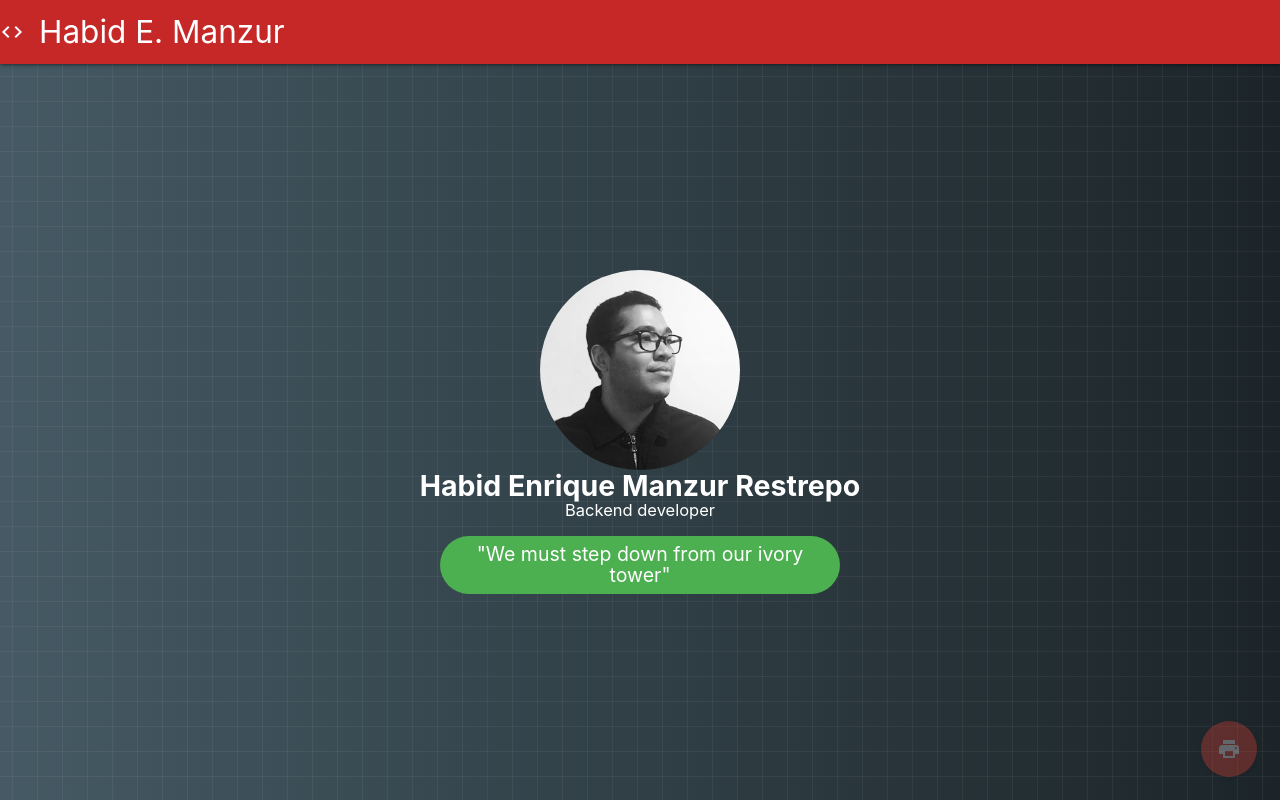
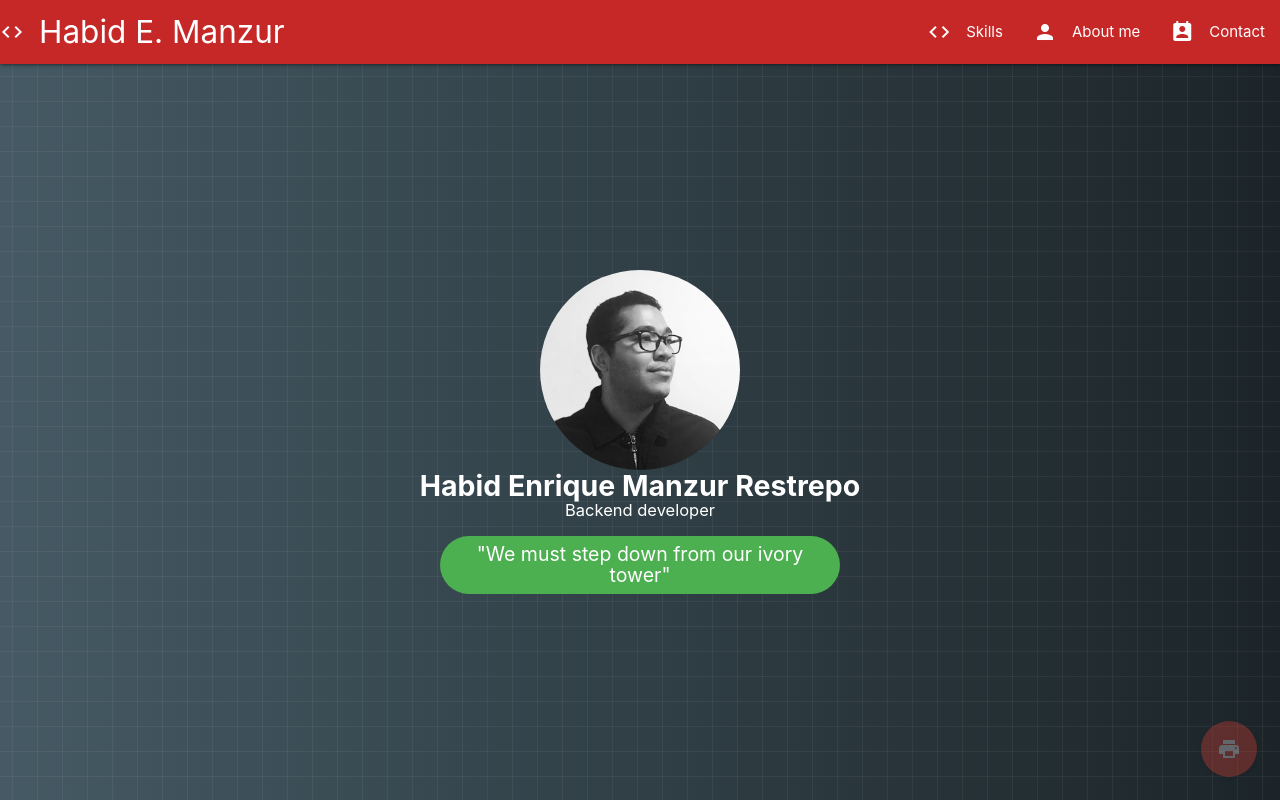
Before and after one commit to hmanzur/hmanzur.github.io, a website: page index.html in a window 1280 px wide. Shown: the top 800 px of the page. Drawn offline with nearby package versions, Linux system fonts and the light colour scheme.

Commit message:
Index fixes

```diff
--- a/index.html
+++ b/index.html
@@ -35,6 +35,7 @@
                     <i class="material-icons">code</i>
                     <span>Habid E. Manzur</span>
                   </a>
+
                   <ul id="nav-mobile" class="right hide-on-med-and-down">
                     <li><a href="#skills"><i class="material-icons left">code</i>Skills</a></li>
                     <li><a href="#profile"><i class="material-icons left">person</i>About me</a></li>
@@ -231,7 +232,7 @@
 
     <script>
         document.addEventListener('DOMContentLoaded', function() {
-            document.getElementById('nav-mobile').innerHTML = document.getElementById('nav-bar').innerHTML;
+            document.getElementById('nav-bar').innerHTML = document.getElementById('nav-mobile').innerHTML;
             M.Sidenav.init(document.querySelectorAll('.sidenav'));
         });
     </script>
```
